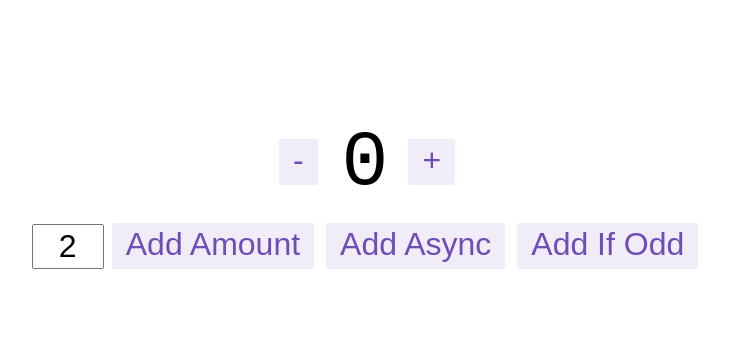
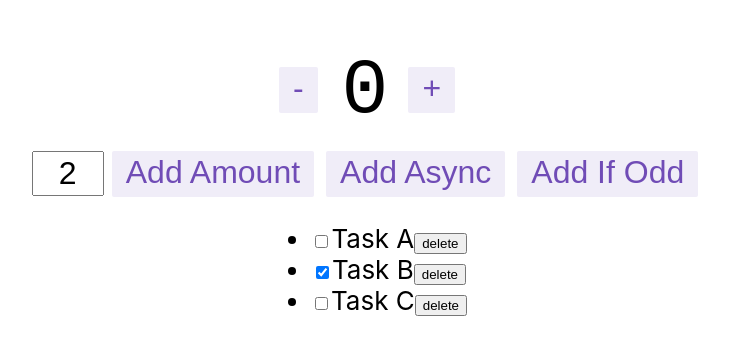
Before and after one commit to yk-graph/-yk-graph-drf-api-react-advance, a React (Create React App) app: page / in a window 1280 px wide. Shown: the part 207-562 px from the top of the page, without its empty margins (271-1000 px from the left). Built offline with nearby package versions, Linux system fonts and the light colour scheme.

Commit message:
feat: タスクコンポーネント作成

```diff
--- a/src/App.js
+++ b/src/App.js
@@ -1,12 +1,14 @@
 import React from "react";
 import { Counter } from "./features/counter/Counter";
 import "./App.css";
+import TaskList from "./features/task/TaskList";
 
 const App = () => {
   return (
     <div className="App">
       <header className="App-header">
         <Counter />
+        <TaskList />
       </header>
     </div>
   );
--- /dev/null
+++ b/src/features/task/TaskItem.js
@@ -0,0 +1,20 @@
+import React from "react";
+import { useDispatch } from "react-redux";
+import { completeTask, deleteTask } from "./taskSlice";
+
+const TaskItem = ({ task }) => {
+  const dispatch = useDispatch();
+  return (
+    <li>
+      <input
+        type="checkbox"
+        defaultChecked={task.completed}
+        onClick={() => dispatch(completeTask(task))}
+      />
+      <span>{task.title}</span>
+      <button onClick={() => dispatch(deleteTask(task))}>delete</button>
+    </li>
+  );
+};
+
+export default TaskItem;
--- /dev/null
+++ b/src/features/task/TaskList.js
@@ -0,0 +1,17 @@
+import React from "react";
+import { useSelector } from "react-redux";
+import { selectTasks } from "./taskSlice";
+import TaskItem from "./TaskItem";
+
+const TaskList = () => {
+  const tasks = useSelector(selectTasks);
+  return (
+    <ul>
+      {tasks.map((task) => (
+        <TaskItem key={task.id} task={task} />
+      ))}
+    </ul>
+  );
+};
+
+export default TaskList;
--- a/src/features/task/taskSlice.js
+++ b/src/features/task/taskSlice.js
@@ -39,7 +39,7 @@
 export const { newTask, completeTask, deleteTask } = taskSlice.actions;
 
 // ⑤ 現在のstateの値を取得する関数をexportして、外部ファイルから呼び出せるようにする
-export const selectTasks = (state) => state.task.takss;
+export const selectTasks = (state) => state.task.tasks;
 
 // ⑥ exportしたcounterSliceを src/app/store.js でimportする　※stoer.jsのファイル内でconfigureStore関数を使って他で定義したsliceを集約している
 export default taskSlice.reducer;
```
